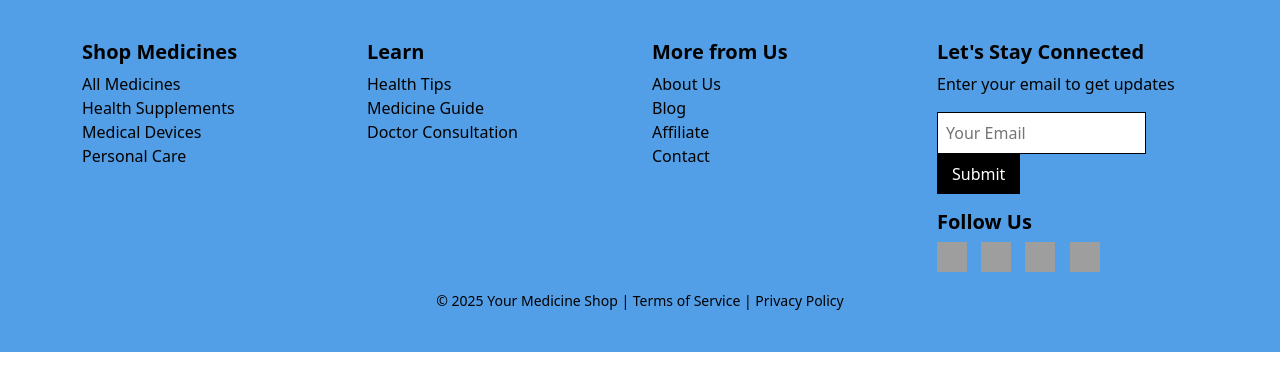
After one commit to priyacob/MedicineCare, a PHP site: page /phpmail/footer.php in a window 1280 px wide. The commit adds this page. Shown: the top 391 px of the page. Run offline with PHP 8.4, Linux system fonts and the light colour scheme; grey boxes are pictures that could not be loaded.

Commit message:
work is done

```diff
--- /dev/null
+++ b/css/footer.css
@@ -0,0 +1,40 @@
+body {
+    margin: 0;
+    padding: 0;
+}
+.footer {
+    background-color:  rgb(82, 159, 231);
+
+  /*  background-color: #B4EBAD; */
+    color: #000;
+    padding: 40px 0;
+}
+.footer h5 {
+    font-weight: bold;
+}
+.footer a {
+    color: #000;
+    text-decoration: none;
+}
+.footer a:hover {
+    text-decoration: underline;
+}
+.social-icons a {
+    display: inline-block;
+    margin-right: 10px;
+}
+.social-icons img {
+    width: 30px;
+    height: 30px;
+}
+.newsletter input {
+    width: 80%;
+    padding: 8px;
+    border: 1px solid #000;
+}
+.newsletter button {
+    padding: 8px 15px;
+    border: none;
+    background-color: #000;
+    color: #fff;
+}
--- /dev/null
+++ b/footer.php
@@ -0,0 +1,64 @@
+<!DOCTYPE html>
+<html lang="en">
+<head>
+    <meta charset="UTF-8">
+    <meta name="viewport" content="width=device-width, initial-scale=1.0">
+    <title>Medicine Shop Footer</title>
+    <link href="https://cdn.jsdelivr.net/npm/bootstrap@5.3.0/dist/css/bootstrap.min.css" rel="stylesheet">
+    <link href="css/footer.css" rel="stylesheet">
+
+</head>
+<body>
+    <footer class="footer">
+        <div class="container">
+            <div class="row">
+                <div class="col-md-3">
+                    <h5>Shop Medicines</h5>
+                    <ul class="list-unstyled">
+                        <li><a href="#">All Medicines</a></li>
+                        <li><a href="#">Health Supplements</a></li>
+                        <li><a href="#">Medical Devices</a></li>
+                        <li><a href="#">Personal Care</a></li>
+                    </ul>
+                </div>
+                <div class="col-md-3">
+                    <h5>Learn</h5>
+                    <ul class="list-unstyled">
+                        <li><a href="#">Health Tips</a></li>
+                        <li><a href="#">Medicine Guide</a></li>
+                        <li><a href="#">Doctor Consultation</a></li>
+                    </ul>
+                </div>
+                <div class="col-md-3">
+                    <h5>More from Us</h5>
+                    <ul class="list-unstyled">
+                        <li><a href="#">About Us</a></li>
+                        <li><a href="#">Blog</a></li>
+                        <li><a href="#">Affiliate</a></li>
+                        <li><a href="#">Contact</a></li>
+                    </ul>
+                </div>
+                <div class="col-md-3">
+                    <h5>Let's Stay Connected</h5>
+                    <p>Enter your email to get updates</p>
+                    <div class="newsletter">
+                        <input type="email" placeholder="Your Email">
+                        <button>Submit</button>
+                    </div>
+                    <h5 class="mt-3">Follow Us</h5>
+                    <div class="social-icons">
+                        <a href="#"><img src="https://cdn-icons-png.flaticon.com/512/145/145802.png" alt="Facebook"></a>
+                        <a href="#"><img src="https://cdn-icons-png.flaticon.com/512/145/145807.png" alt="Instagram"></a>
+                        <a href="#"><img src="https://cdn-icons-png.flaticon.com/512/145/145812.png" alt="Twitter"></a>
+                        <a href="#"><img src="https://cdn-icons-png.flaticon.com/512/145/145808.png" alt="Pinterest"></a>
+                    </div>
+                </div>
+            </div>
+            <div class="text-center mt-3">
+                <small>© 2025 Your Medicine Shop | <a href="#">Terms of Service</a> | <a href="#">Privacy Policy</a></small>
+            </div>
+        </div>
+    </footer>
+    <script src="https://cdn.jsdelivr.net/npm/bootstrap@5.3.0/dist/js/bootstrap.bundle.min.js"></script>
+</body>
+</html>
--- a/index.php
+++ b/index.php
@@ -510,3 +510,5 @@ include "navbar.php";
 			</div>
 		</section>
 		<!-- /End Newsletter Area -->
+
+<?php require('footer.php') ?>
```
